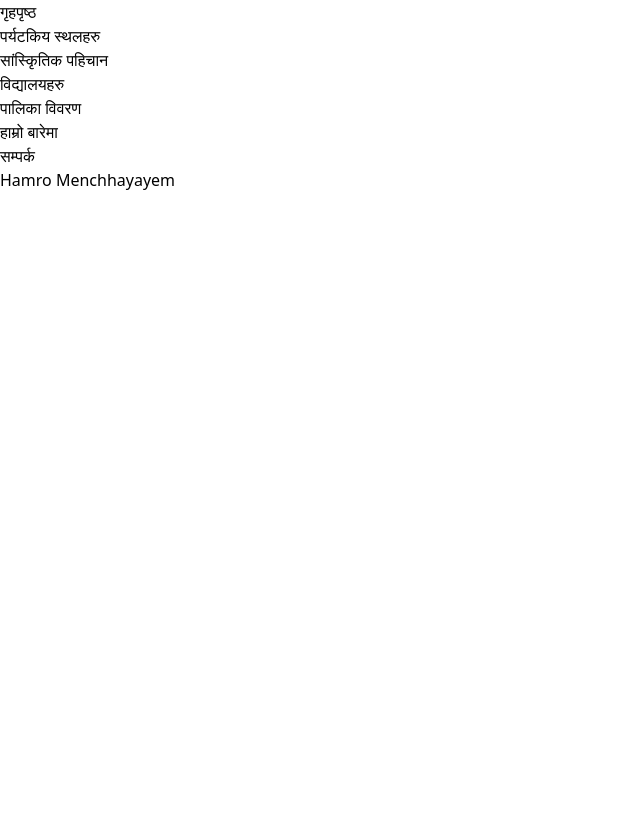
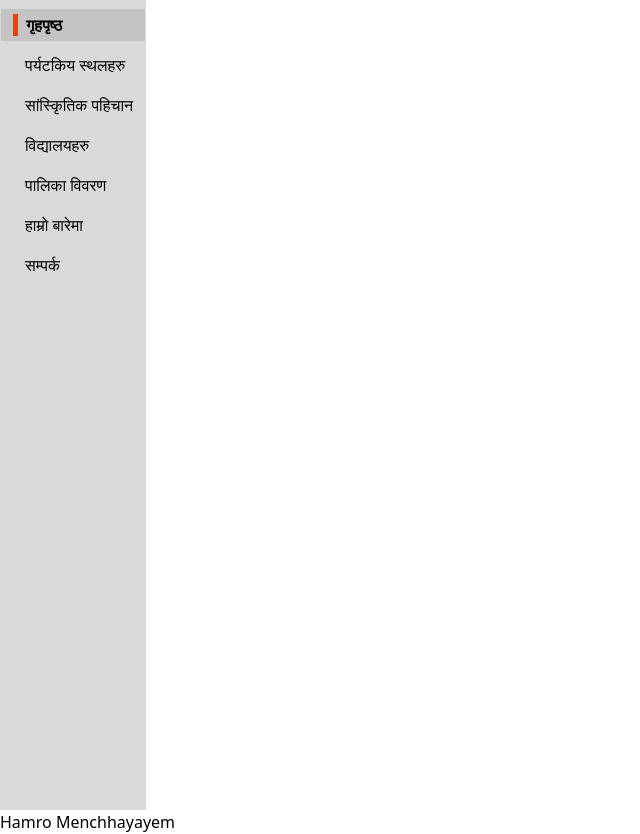
Before and after one commit to Kushal216/hamro-menchhayayem, a Next.js app: page / in a window 1280 px wide. Shown: the whole page, without its empty margins (0-640 px from the left). Before the commit the page ends 800 px from the top, so only its background shows below. Built offline with nearby package versions, Linux system fonts and the light colour scheme.

Commit message:
add navbar ui

```diff
--- a/app/(public)/about/page.jsx
+++ b/app/(public)/about/page.jsx
@@ -1,4 +1,4 @@
-export default function AboutPage() {
+export default function About() {
     return (
         <div>
             <h1>About</h1>
--- a/app/layout.jsx
+++ b/app/layout.jsx
@@ -1,29 +1,29 @@
-import { Geist, Geist_Mono } from "next/font/google";
-import "./globals.css";
-import Menubar from "@/components/layout/Menubar";
+import { Geist, Geist_Mono } from 'next/font/google';
+import './globals.css';
+import Menubar from '@/components/layout/Menubar';
 
 const geistSans = Geist({
-  variable: "--font-geist-sans",
-  subsets: ["latin"],
+  variable: '--font-geist-sans',
+  subsets: ['latin'],
 });
 
 const geistMono = Geist_Mono({
-  variable: "--font-geist-mono",
-  subsets: ["latin"],
+  variable: '--font-geist-mono',
+  subsets: ['latin'],
 });
 
 export const metadata = {
-  title: "Create Next App",
-  description: "Generated by create next app",
+  title: 'Create Next App',
+  description: 'Generated by create next app',
 };
 
 export default function RootLayout({ children }) {
   return (
     <html lang="en">
       <body
-        className={`${geistSans.variable} ${geistMono.variable} antialiased`}
+        className={`${geistSans.variable} ${geistMono.variable} antialiased h-screen`}
       >
-        <Menubar></Menubar>
+        <Menubar />
         {children}
       </body>
     </html>
--- a/app/page.jsx
+++ b/app/page.jsx
@@ -1,7 +1,15 @@
+
+
 export default function Home() {
   return (
     <>
-     Hamro Menchhayayem
+      <div>
+<header>
+</header>
+        <main>
+        Hamro Menchhayayem
+        </main>
+        </div>
     </>
   );
 }
--- a/components/layout/Menubar.jsx
+++ b/components/layout/Menubar.jsx
@@ -1,33 +1,48 @@
 'use client';
 import Link from 'next/link';
+import { usePathname } from 'next/navigation';
 import React from 'react';
 
 const Menubar = () => {
+  const pathname = usePathname();
+
+  const links = [
+    { href: '/', label: 'गृहपृष्ठ' },
+    { href: '/tourism', label: 'पर्यटकिय स्थलहरु' },
+    { href: '/culture', label: 'सांस्कृितिक पहिचान' },
+    { href: '/schools', label: 'विद्यालयहरु' },
+    { href: '/municipality', label: 'पालिका विवरण' },
+    { href: '/about', label: 'हाम्रो बारेमा' },
+    { href: '/contact', label: 'सम्पर्क' },
+  ];
+
   return (
-    <aside>
-      <nav>
-        <ul>
-          <li>
-            <Link href="/">गृहपृष्ठ</Link>
-          </li>
-          <li>
-            <Link href="/tourism">पर्यटकिय स्थलहरु</Link>
-          </li>
-          <li>
-            <Link href="/culture">सांस्कृितिक पहिचान</Link>
-          </li>
-          <li>
-            <Link href="/schools">विद्यालयहरु</Link>
-          </li>
-          <li>
-            <Link href="/municipality">पालिका विवरण</Link>
-          </li>
-          <li>
-            <Link href="/about">हाम्रो बारेमा</Link>
-          </li>
-          <li>
-            <Link href="/contact">सम्पर्क</Link>
-          </li>
+    <aside className="w-fit">
+      <nav className="bg-[#D9D9D9] border border-[#00000000] box-border">
+        <ul className="flex-row bg-[#D9D9D9] h-screen w-fit">
+          {links.map((link) => {
+            const isActive = pathname === link.href;
+
+            return (
+              <li
+                key={link.href}
+                className={
+                  (isActive ? 'bg-[#C4C4C4]' : '') + ' flex-1 px-3 my-2 py-1'
+                }
+              >
+                <Link
+                  href={link.href}
+                  className={
+                    isActive
+                      ? 'font-bold box-border border-l-5 pl-2 border-[#FF3B00]'
+                      : 'pl-3'
+                  }
+                >
+                  {link.label}
+                </Link>
+              </li>
+            );
+          })}
         </ul>
       </nav>
     </aside>
```
